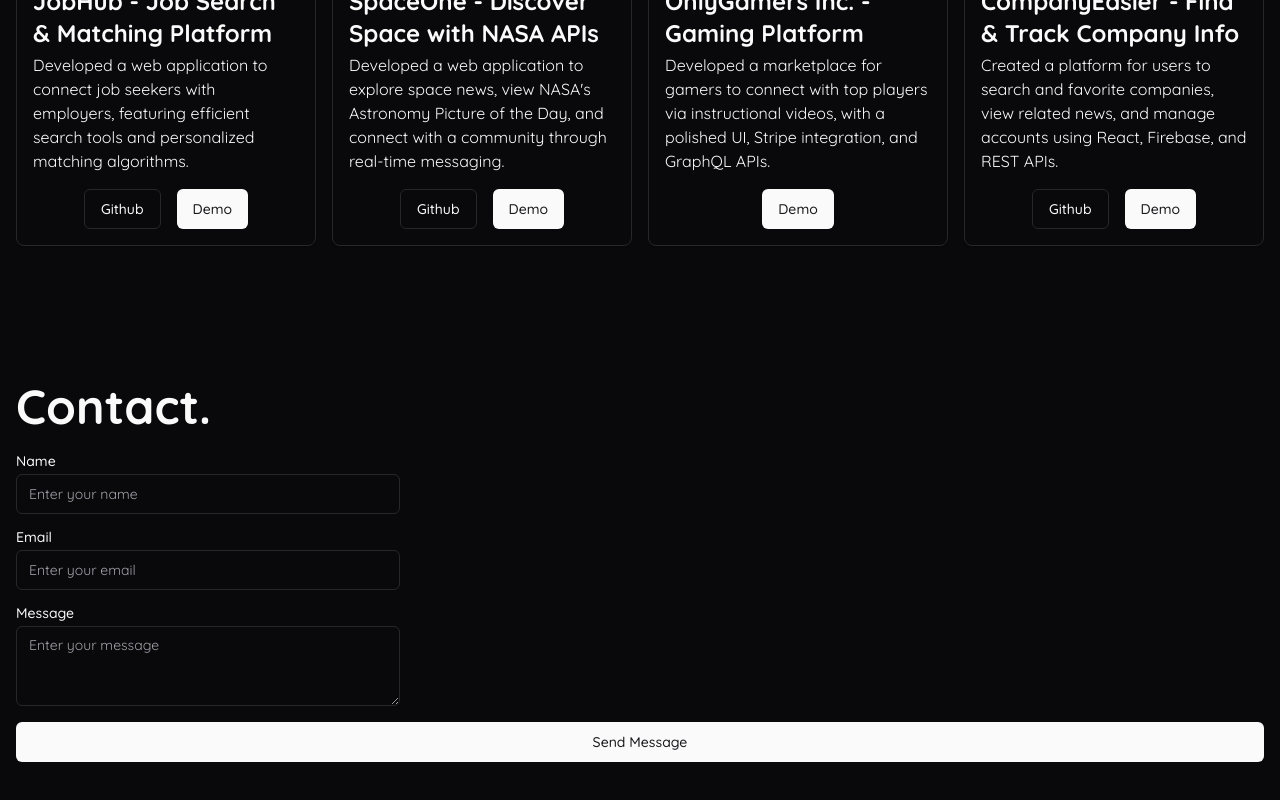
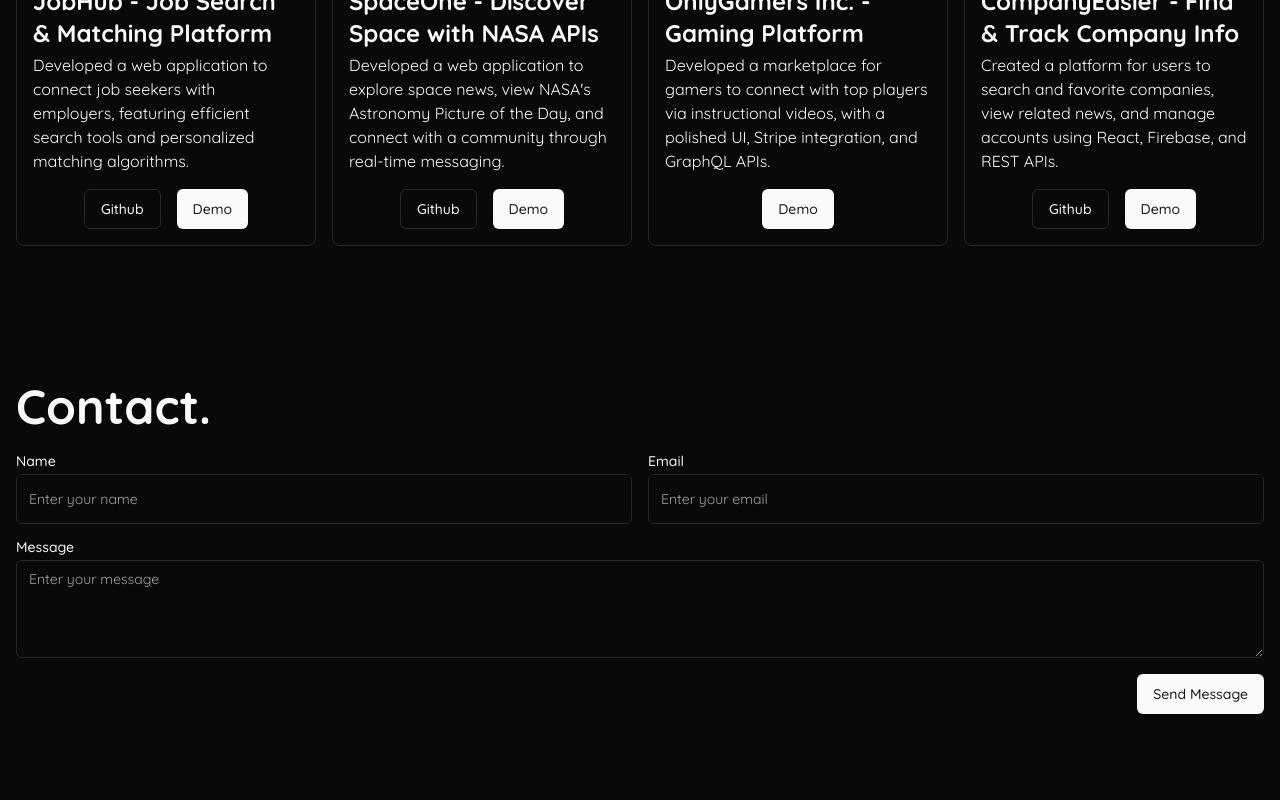
Before and after one commit to Biolater/my-portfolio, a Next.js app: page / in a window 1280 px wide. Shown: the part 2771-3571 px from the top of the page. After the commit the page ends 3533 px from the top, so only its background shows below. Built offline with nearby package versions, Linux system fonts and the light colour scheme.

Commit message:
Make contact me responsive and add validation

```diff
--- a/components/AboutMe/AboutMe.tsx
+++ b/components/AboutMe/AboutMe.tsx
@@ -14,7 +14,7 @@
 
 const AboutMe = () => {
   return (
-    <section id="about" className="px-4 flex flex-col mx-auto md:flex-row justify-center items-center gap-8 py-6 md:py-12 container">
+    <section id="about" className="px-4 max-w-7xl flex flex-col mx-auto md:flex-row justify-center items-center gap-8 py-6 md:py-12 container">
       <div className="md:basis-[50%]">
         <motion.h2
           initial={variants.initial}
--- a/components/ContactMe/Contact.tsx
+++ b/components/ContactMe/Contact.tsx
@@ -5,13 +5,13 @@
 import { Button } from "@/components/ui/button";
 import { useForm, ValidationError } from "@formspree/react";
 import { useToast } from "@/components/ui/use-toast";
-import { useEffect, useState } from "react";
+import { useEffect, useState, useRef, FormEvent } from "react";
 
 const Contact = () => {
   const [state, handleSubmit] = useForm("mwpekyyp");
   const { toast } = useToast();
   const [toastShown, setToastShown] = useState(false);
-
+  const nameInputRef = useRef<HTMLInputElement>(null);
   useEffect(() => {
     if (state.succeeded && !toastShown) {
       toast({
@@ -22,30 +22,54 @@
     }
   }, [state.succeeded, toastShown, toast]);
 
+  const handleSendMessage = (e: FormEvent) => {
+    const formEvent = e as React.FormEvent<HTMLFormElement>;
+    formEvent.preventDefault();
+    if (
+      nameInputRef.current &&
+      nameInputRef.current.value.trim().length === 0
+    ) {
+      toast({
+        title: "Please enter your name",
+        description: "Name cannot be empty",
+        variant: "destructive",
+      });
+    } else {
+      handleSubmit(formEvent);
+    }
+  };
+
   return (
-    <section id="contact" className="px-4 mx-auto py-6 md:py-12 container">
+    <section
+      id="contact"
+      className="px-4 max-w-7xl mx-auto py-6 md:py-12 container"
+    >
       <div>
         <h2 className="text-3xl sm:text-4xl lg:text-5xl font-bold mb-4 md:mb-6">
           Contact.
         </h2>
-        <form onSubmit={handleSubmit} className="flex flex-col gap-4">
-          <div className="grid w-full max-w-sm items-center gap-1.5">
+        <form onSubmit={handleSendMessage} className="flex flex-col gap-4">
+          <div className="flex flex-col gap-4 md:flex-row">
+            <div className="grid w-full items-center gap-1.5">
               <Label htmlFor="name">Name</Label>
               <Input
+                ref={nameInputRef}
                 required
                 type="text"
                 id="name"
                 name="name"
+                className="md:py-6"
                 placeholder="Enter your name"
               />
             </div>
-          <div className="grid w-full max-w-sm items-center gap-1.5">
+            <div className="grid w-full items-center gap-1.5">
               <Label htmlFor="email">Email</Label>
               <Input
                 required
                 type="email"
                 id="email"
                 name="email"
+                className="md:py-6"
                 placeholder="Enter your email"
               />
               <ValidationError
@@ -54,12 +78,14 @@
                 errors={state.errors}
               />
             </div>
-          <div className="grid w-full max-w-sm items-center gap-1.5">
+          </div>
+          <div className="grid w-full items-center gap-1.5">
             <Label htmlFor="message">Message</Label>
             <Textarea
               required
               id="message"
               name="message"
+              className="md:pb-12"
               placeholder="Enter your message"
             />
             <ValidationError
@@ -68,10 +94,10 @@
               errors={state.errors}
             />
           </div>
-          <div className="flex">
+          <div className="flex sm:justify-end">
             <Button
               type="submit"
-              className="flex-grow"
+              className="flex-grow sm:flex-grow-0 "
               disabled={state.submitting}
               variant={"default"}
             >
--- a/components/Projects/Projects.tsx
+++ b/components/Projects/Projects.tsx
@@ -51,7 +51,10 @@
     }
   }, [isInView, projectsInView]);
   return (
-    <section id="projects" className="px-4 py-6 md:py-12 container mx-auto">
+    <section
+      id="projects"
+      className="px-4 max-w-7xl py-6 md:py-12 container mx-auto"
+    >
       <div>
         <h2 className="text-3xl sm:text-4xl lg:text-5xl font-bold mb-4 md:mb-6">
           Projects.
--- a/components/Skills/Skills.tsx
+++ b/components/Skills/Skills.tsx
@@ -86,7 +86,7 @@
     }
   }, [isInView, skillsInView]);
   return (
-    <section id="skills" className="px-4 py-6 container mx-auto md:py-12">
+    <section id="skills" className="px-4 py-6 container max-w-7xl mx-auto md:py-12">
       <div>
         <h2 className="text-3xl sm:text-4xl lg:text-5xl font-bold mb-4 md:mb-6">
           Skills.
```
Lines whose indentation alone changed are shown as unchanged.
